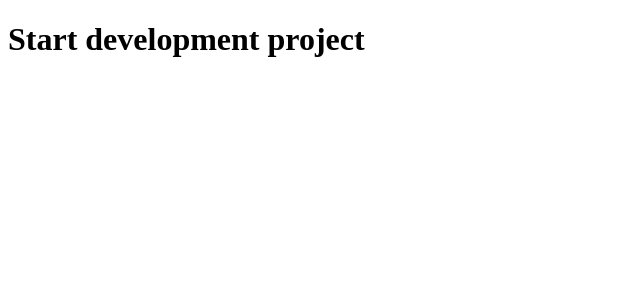
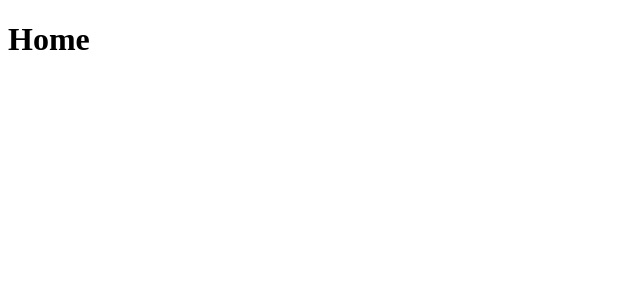
Before and after one commit to andersonleite1/devnews, a Next.js app: page / in a window 1280 px wide. Shown: the top 300 px of the page, without its empty margins (0-640 px from the left). Built offline with nearby package versions, Linux system fonts and the light colour scheme.

Commit message:
feat: adds dynamic title to the Home

```diff
--- a/src/pages/index.tsx
+++ b/src/pages/index.tsx
@@ -1,5 +1,12 @@
+import Head from "next/head"
+
 export default function Home() {
   return (
-    <h1>Start development project</h1>
+    <>
+      <Head>
+        <title>Home | ig.news</title>
+      </Head>
+      <h1>Home</h1>
+    </>
   )
 }
```
